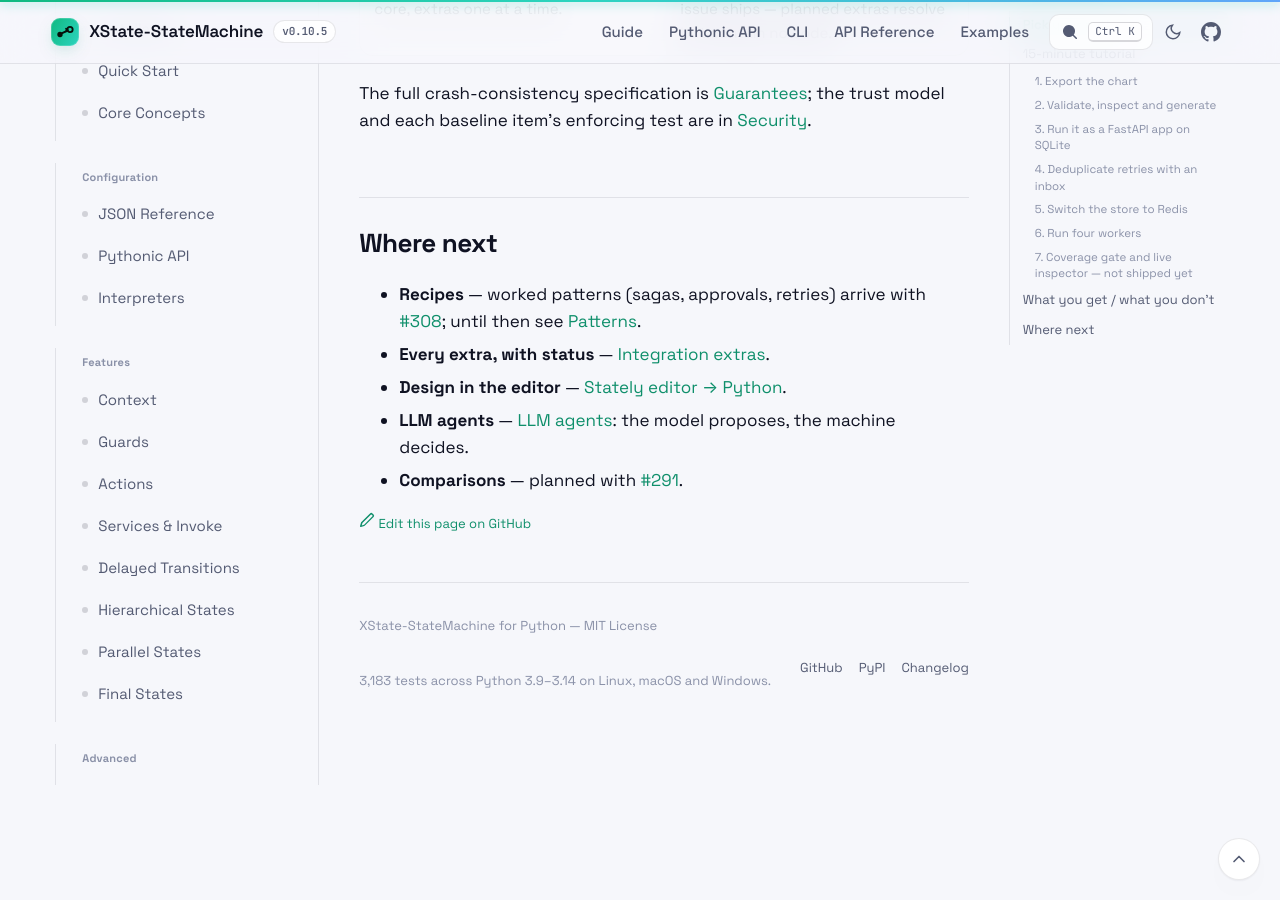
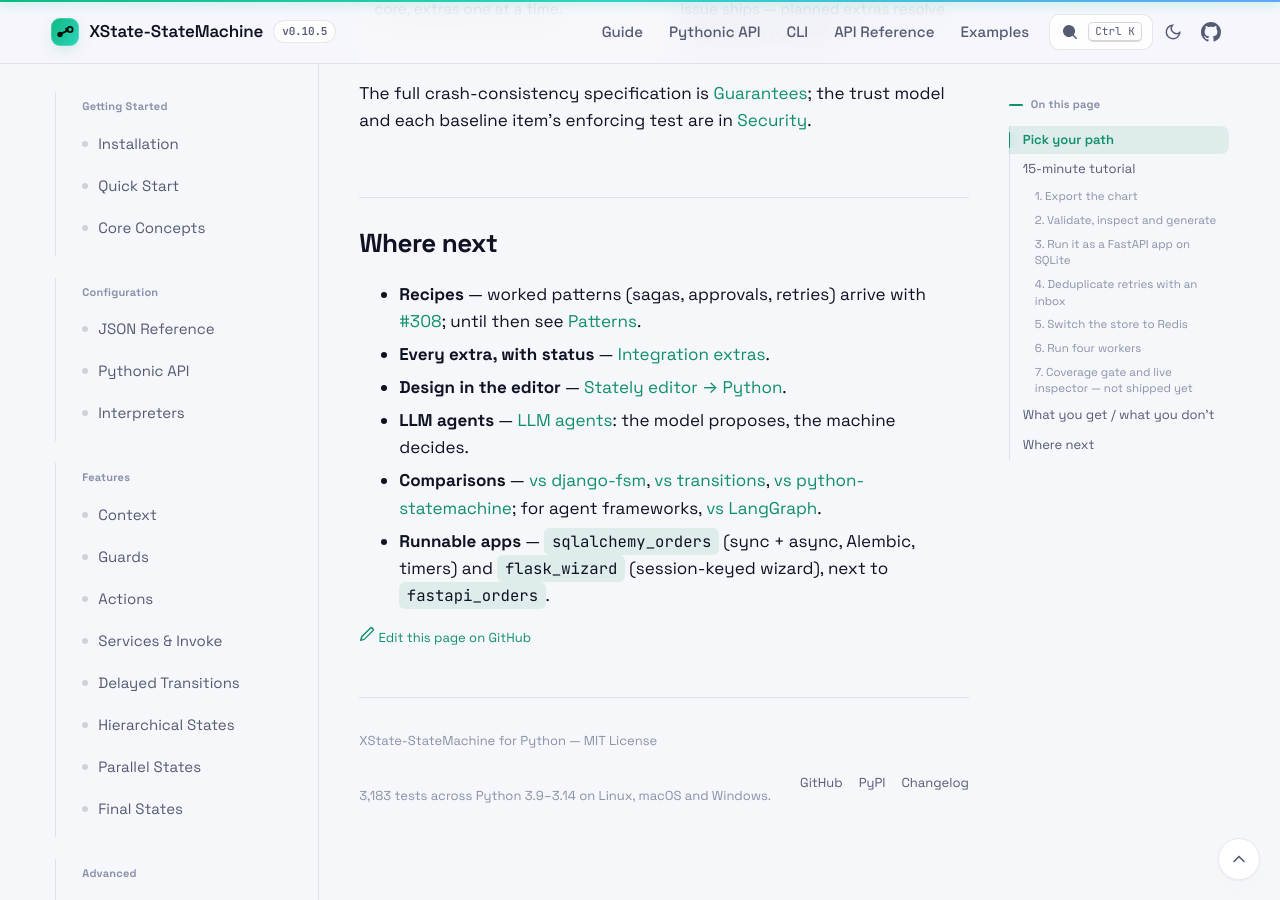
Before and after one commit to basiltt/xstate-statemachine, a Jekyll site: the page built from docs/_guide/integrations.md, in a window 1280 px wide and 900 px high, scrolled down 7872 px. Built offline with Jekyll 4.4.1, drawn with Linux system fonts in a browser that asks for light colours; before the commit the page ends 8657 px from its top, so only the background shows below that.

Commit message:
docs: link the new comparison pages and example apps from the README, landing page and Integrations journey (#286)
Co-Authored-By: Claude <noreply@anthropic.com>

```diff
--- a/docs/_guide/integrations.md
+++ b/docs/_guide/integrations.md
@@ -278,4 +278,5 @@ The full crash-consistency specification is [Guarantees](../guarantees/); the tr
 - **Every extra, with status** — [Integration extras](../integrations-extras/).
 - **Design in the editor** — [Stately editor → Python](../stately-export/).
 - **LLM agents** — [LLM agents](../integration-agents/): the model proposes, the machine decides.
-- **Comparisons** — planned with [#291](https://github.com/basiltt/xstate-statemachine/issues/291).
+- **Comparisons** — [vs django-fsm](../vs-django-fsm/), [vs transitions](../vs-transitions/), [vs python-statemachine](../vs-python-statemachine/); for agent frameworks, [vs LangGraph](../vs-langgraph/).
+- **Runnable apps** — [`sqlalchemy_orders`](https://github.com/basiltt/xstate-statemachine/tree/main/examples/integrations/sqlalchemy_orders) (sync + async, Alembic, timers) and [`flask_wizard`](https://github.com/basiltt/xstate-statemachine/tree/main/examples/integrations/flask_wizard) (session-keyed wizard), next to [`fastapi_orders`](https://github.com/basiltt/xstate-statemachine/tree/main/examples/integrations/fastapi_orders).
--- a/docs/index.html
+++ b/docs/index.html
@@ -302,6 +302,7 @@ interp.stop()</code></pre>
   <div class="section-head reveal">
     <h2>How it compares</h2>
     <p class="section-subtitle">Against the three other Python state-machine libraries in common use &mdash; <code>transitions</code> 0.9.3, <code>python-statemachine</code> 3.2.1, <code>sismic</code> 1.6.11, checked against the installed packages on 2026-09-19. A dash means the capability exists in a limited form (a thread-based timeout extension, an optional-dependency diagram, listener callbacks rather than a plugin API).</p>
+    <p class="section-subtitle">Full pages, with a side-by-side order lifecycle and when to choose each: <a href="{{ '/guide/vs-transitions/' | relative_url }}">vs transitions</a> &middot; <a href="{{ '/guide/vs-python-statemachine/' | relative_url }}">vs python-statemachine</a> &middot; <a href="{{ '/guide/vs-django-fsm/' | relative_url }}">vs django-fsm</a>.</p>
   </div>
   <div class="reveal">
 
```
Also changed, not shown: README.md.
